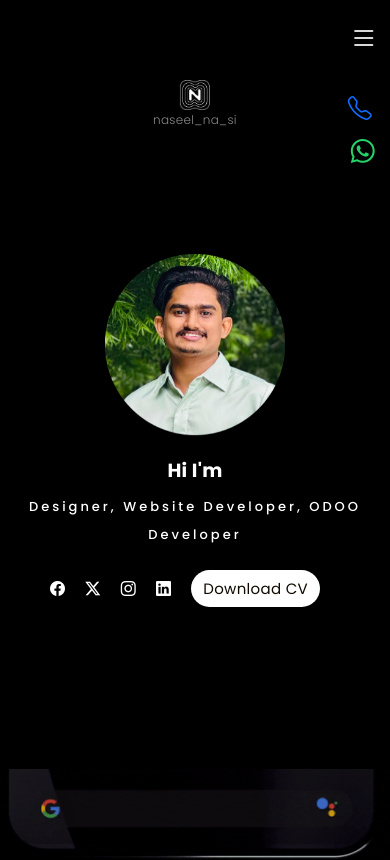
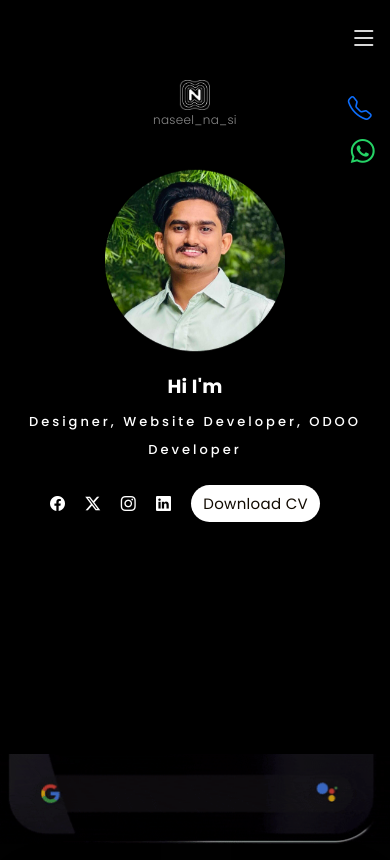
Before and after one commit to naseel1/portfolio, a plain HTML site: page index.html in a window 390 px wide. Shown: the top 860 px of the page. Drawn offline with nearby package versions, Linux system fonts and the light colour scheme; a web font is replaced by a local one.

Commit message:
portfolio changes

```diff
--- a/assets/css/style.css
+++ b/assets/css/style.css
@@ -1762,7 +1762,7 @@ background: black;
 width: 100%;
 position: absolute;
 height: auto;
-bottom: -15px;
+bottom: 0px;
 display: block;
 }
 #hero-mob .vid{
@@ -1807,9 +1807,6 @@ padding-bottom: 50px;
     width: 100%;
     height: 100%;
 }
-#hero .hero-content {
-  height: 100vh;
-  }
   .nav-menu {
     margin-top: 40px;
     display: none;
```
